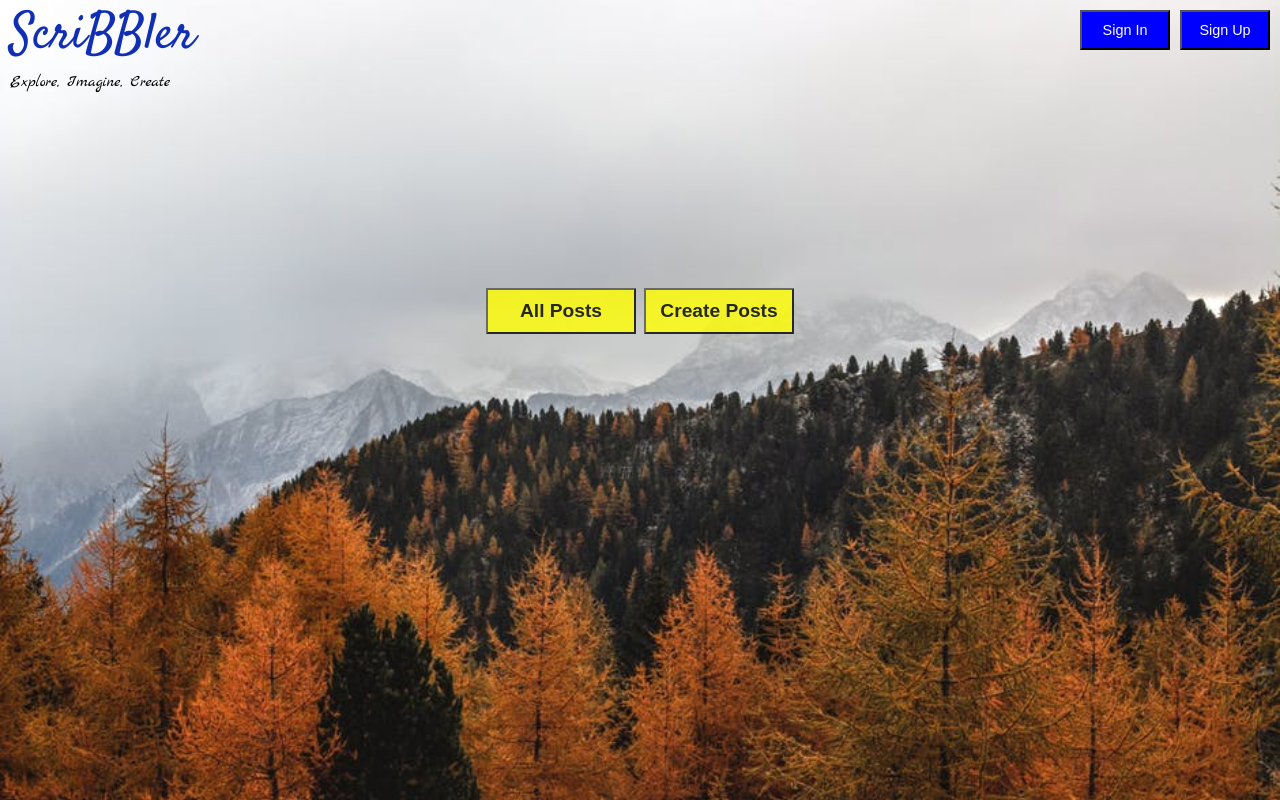
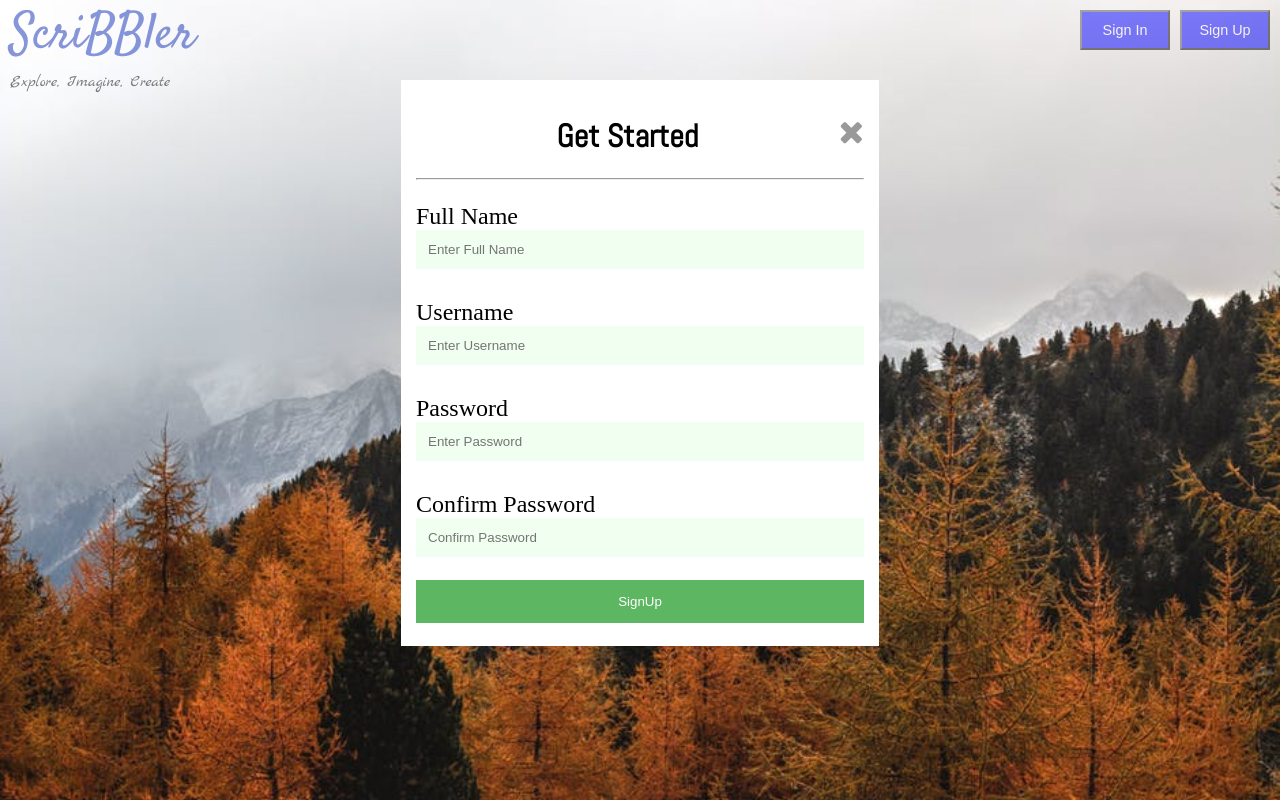
Before and after one commit to Dpakshrivastav/blogging_app, a plain HTML site: page index.html in a window 1280 px wide. Both pictures are taken after a click on the button "Sign Up". Drawn offline with Linux system fonts and the light colour scheme.

Commit message:
sign-up sign-in modal added

```diff
--- a/css/font.css
+++ b/css/font.css
@@ -1,3 +1,5 @@
+@import url("../font-awesome-4.7.0/css/font-awesome.css");
+
 /* latin */
 @font-face {
     font-family: 'Abel';
--- a/css/index.css
+++ b/css/index.css
@@ -33,4 +33,67 @@ body{
 .post-button:hover{
    opacity: 1;
 }
+.form{
+   width: 100%;
+   display: flex;
+   flex-flow: column;
+   align-items: center;
+   justify-content: center;
+}
+.form-container{
+   background: white;
+   width: 35%;
+   padding: 15px;
+}
+form{
+   display: flex;
+   flex-direction: column;
+   flex-wrap: wrap;
+}
+i{
+   float: right;
+   /* margin: 10px; */
+   color: gray;
+   opacity: 0.8;
+}
+i:hover{
+   opacity: 1;
+   cursor: pointer;
+}
+
+.form-group{
+   display: flex;
+   flex-direction: column;
+   margin: 15px 0;
+}
+.form-group input{
+   /* height: 32px; */
+   background-color: honeydew;
+   color: gray;
+   border: none;
+   padding: 12px;
+}
+.form-group label{
+   font-size: 24px;
+}
+#sign-up{
+   position: absolute;
+   top: 10%;
+   /* visibility: hidden; */
+   display: none;
+}
+
+#sign-in{
+   position: absolute;
+   top: 20%;
+   display: none;
+}
+a{
+   text-decoration: none;
+}
+.form-container h3{
+   text-align: center;
+}
+
+
 /* Set a style for the rest of the elements besides the header elements on the index.html page */
--- a/index.html
+++ b/index.html
@@ -16,8 +16,8 @@
     <div id="main-container-div">
 
         <div class="header">
-            <input class="topButtons" type="button" value="Sign Up">
-            <input class="topButtons" type="button" value="Sign In">
+            <input class="topButtons" type="button" value="Sign Up" id="sign-up-modal">
+            <input class="topButtons" type="button" value="Sign In" id="sign-in-modal">
             <a id="pageTitle" class="logo-title">ScriBBler</a>
             <p class="middleText">Explore, Imagine, Create</p>
         </div>
@@ -28,16 +28,58 @@
         </div>
     </div>
 
-    <div>
+    <div class="form" id="sign-in">
+        <div class="form-container">
+            <div class="form-heading">
+                <i class="fa fa-times fa-2x" id="sign-in-close"></i>
+                <h1>Welcome Back!!</h1>
+                <hr>
+            </div>
+            <form id="login-form">
+                <div class="form-group">
+                    <label>Username</label>
+                    <input type="text" name="username" id="username" placeholder="Enter Username" required>
+                </div>
+                <div class="form-group">
+                    <label>Password</label>
+                    <input type="password" name="password" id="password" placeholder="Enter Password"required>
+                </div>
+            </form>
+            <button form="signupForm" id="sign-up-button">Login</button>
+            <h3>Not a member? <a class="" href="#">Sign Up</a></h3>
+        </div>
+    	<!-- Insert code for Sign In modal here -->
 
-    	<!-- Insert code for Sign In modal here -->
 
     </div>
 
-    <div>
-
-    	<!-- Insert code for Sign Up modal here -->
-
+    <div class="form" id="sign-up">
+        <div class="form-container">
+            <div class="form-heading">
+                <i class="fa fa-times fa-2x" id="sign-up-close"></i>
+                <h1>Get Started</h1>
+                <hr>
+            </div>
+        <form id="signupForm">
+            <div class="form-group">
+                <label>Full Name</label>
+                <input type="text" name="name" id="name" placeholder="Enter Full Name" required>
+            </div>
+                        <div class="form-group">
+                            <label>Username</label>
+                            <input type="text" name="username" id="username" placeholder="Enter Username" required>
+                        </div>
+                        <div class="form-group">
+                            <label>Password</label>
+                            <input type="password" name="password" id="password" placeholder="Enter Password"required>
+                        </div>
+                        <div class="form-group">
+                            <label>Confirm Password</label>
+                            <input type="password" name="cpassword" id="cpassword" placeholder="Confirm Password"required>
+                        </div>
+                    </form>
+                    <button form="signupForm" id="sign-up-button">SignUp</button>
+                </div>
     </div>
 
     <div>
--- a/js/header.js
+++ b/js/header.js
@@ -0,0 +1,15 @@
+var signUpModal = document.getElementById('sign-up-modal');
+var loginModal = document.getElementById('sign-in-modal');
+
+signUpModal.addEventListener('click', openSignUpModal);
+loginModal.addEventListener('click', openLoginModal);
+
+function openLoginModal(){
+    document.getElementById('sign-in').style.display = 'flex';
+    document.getElementById('main-container-div').style.opacity = 0.5;
+}
+function openSignUpModal(){
+    document.getElementById('sign-up').style.display = 'flex';
+    document.getElementById('main-container-div').style.opacity = 0.5;
+
+}
--- a/js/index.js
+++ b/js/index.js
@@ -0,0 +1,12 @@
+var signInClose = document.getElementById('sign-in-close');
+var signUpClose = document.getElementById('sign-up-close');
+signInClose.addEventListener('click', function(){
+    close("sign-in");
+});
+signUpClose.addEventListener('click', function(){
+    close("sign-up");
+});
+function close(id){
+    document.getElementById(id).style.display = 'none';
+    document.getElementById('main-container-div').style.opacity = 1;
+}
```
